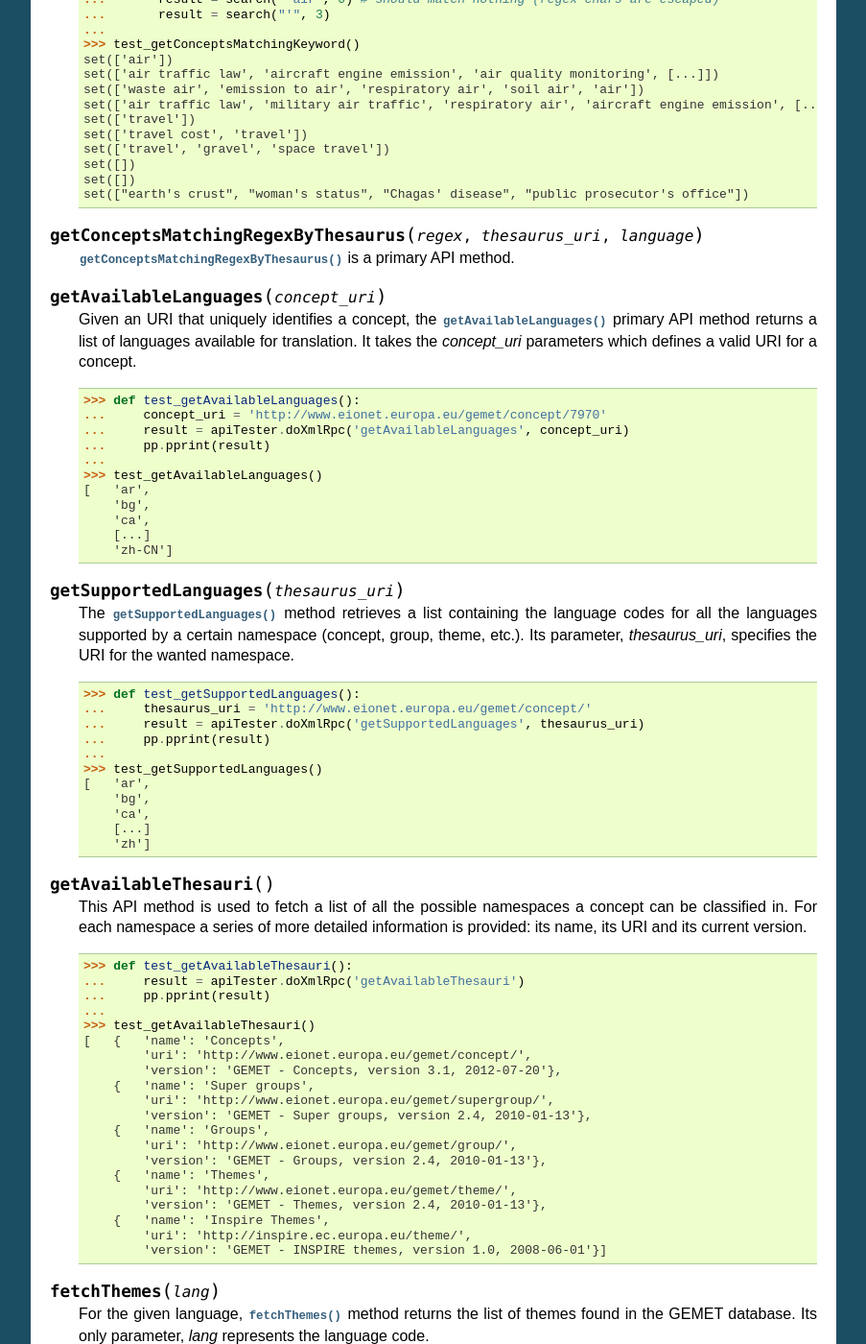
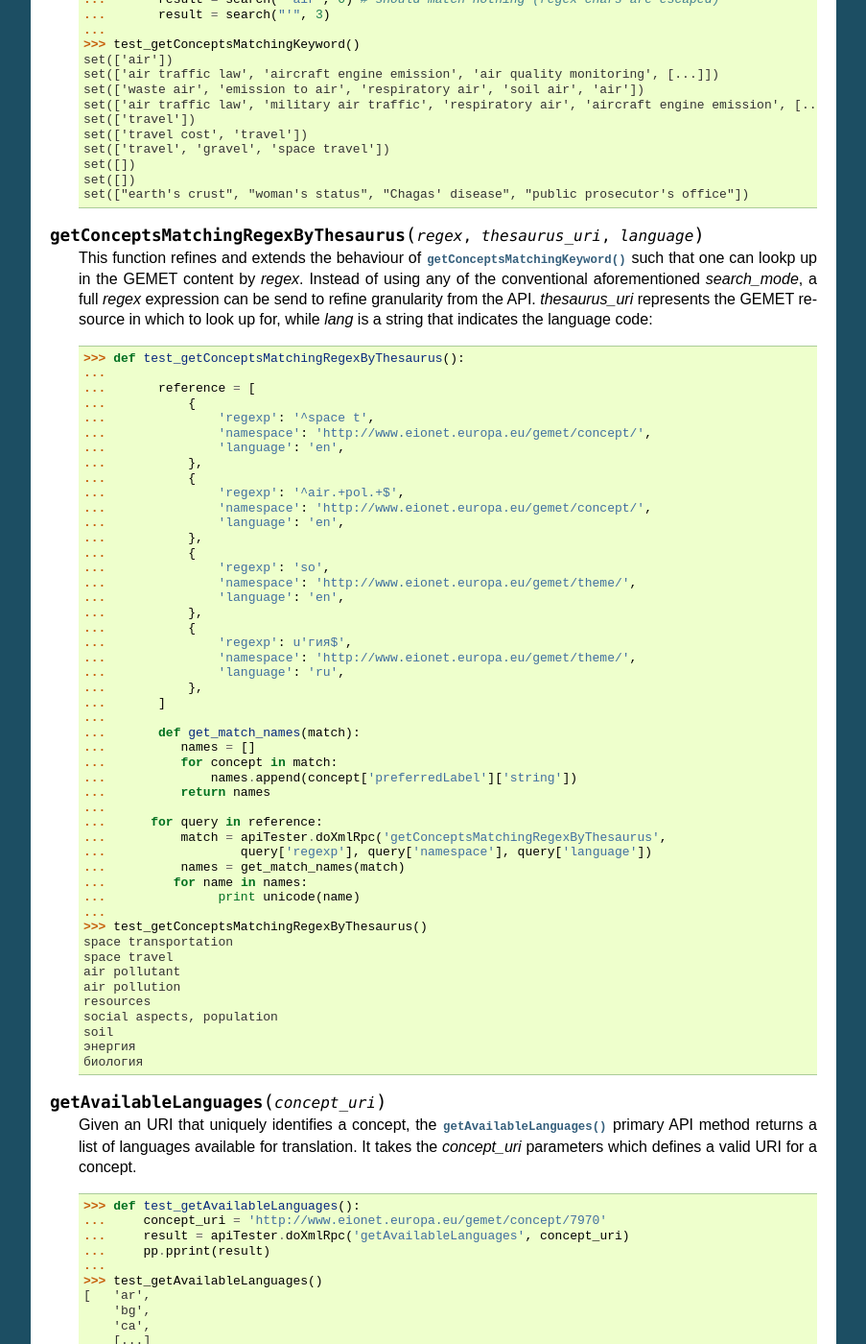
Before and after one commit to eea/gemet, a Sphinx documentation site: the page built from docs/api/source/api.rst, in a window 1280 px wide and 1400 px high, scrolled down 3882 px. Shown: the whole window at 96% size, without its empty margins (198-1101 px from the left). Built offline with Sphinx 7.4.7, drawn with Linux system fonts in a browser that asks for light colours.

Commit message:
docs: update getConceptsMatchingRegexByThesaurus API method.

```diff
--- a/docs/api/source/api.rst
+++ b/docs/api/source/api.rst
@@ -242,7 +242,57 @@ WebService API methods
 
 .. function:: getConceptsMatchingRegexByThesaurus(regex, thesaurus_uri, language)
 
-   :func:`getConceptsMatchingRegexByThesaurus` is a primary API method.
+   This function refines and extends the behaviour of :func:`getConceptsMatchingKeyword` such that one can lookp up in the GEMET content by *regex*. Instead of using any of the conventional aforementioned *search_mode*, a full *regex* expression can be send to refine granularity from the API. *thesaurus_uri* represents the GEMET resource in which to look up for, while *lang* is a string that indicates the language code::
+
+        >>> def test_getConceptsMatchingRegexByThesaurus():
+        ...
+        ...       reference = [
+        ...           {
+        ...               'regexp': '^space t',
+        ...               'namespace': 'http://www.eionet.europa.eu/gemet/concept/',
+        ...               'language': 'en',
+        ...           },
+        ...           {
+        ...               'regexp': '^air.+pol.+$',
+        ...               'namespace': 'http://www.eionet.europa.eu/gemet/concept/',
+        ...               'language': 'en',
+        ...           },
+        ...           {
+        ...               'regexp': 'so',
+        ...               'namespace': 'http://www.eionet.europa.eu/gemet/theme/',
+        ...               'language': 'en',
+        ...           },
+        ...           {
+        ...               'regexp': u'гия$',
+        ...               'namespace': 'http://www.eionet.europa.eu/gemet/theme/',
+        ...               'language': 'ru',
+        ...           },
+        ...       ]
+        ...
+        ...       def get_match_names(match):
+        ...          names = []
+        ...          for concept in match:
+        ...              names.append(concept['preferredLabel']['string'])
+        ...          return names
+        ...
+        ...      for query in reference:
+        ...          match = apiTester.doXmlRpc('getConceptsMatchingRegexByThesaurus',
+        ...                  query['regexp'], query['namespace'], query['language'])
+        ...          names = get_match_names(match)
+        ...         for name in names:
+        ...               print unicode(name)
+        ...
+        >>> test_getConceptsMatchingRegexByThesaurus()
+        space transportation
+        space travel
+        air pollutant
+        air pollution
+        resources
+        social aspects, population
+        soil
+        энергия
+        биология
+
 
 .. function:: getAvailableLanguages(concept_uri)
 
```
